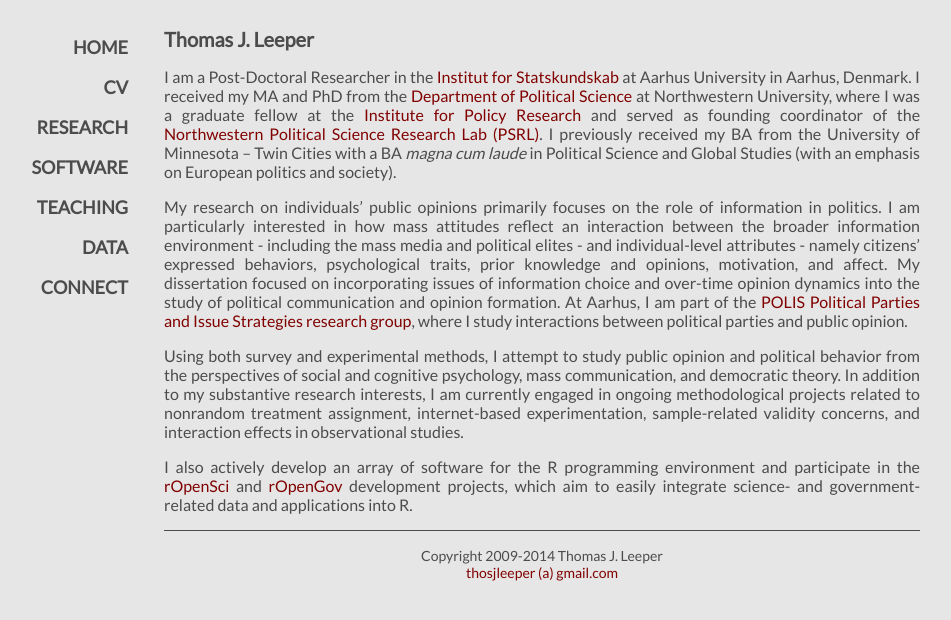
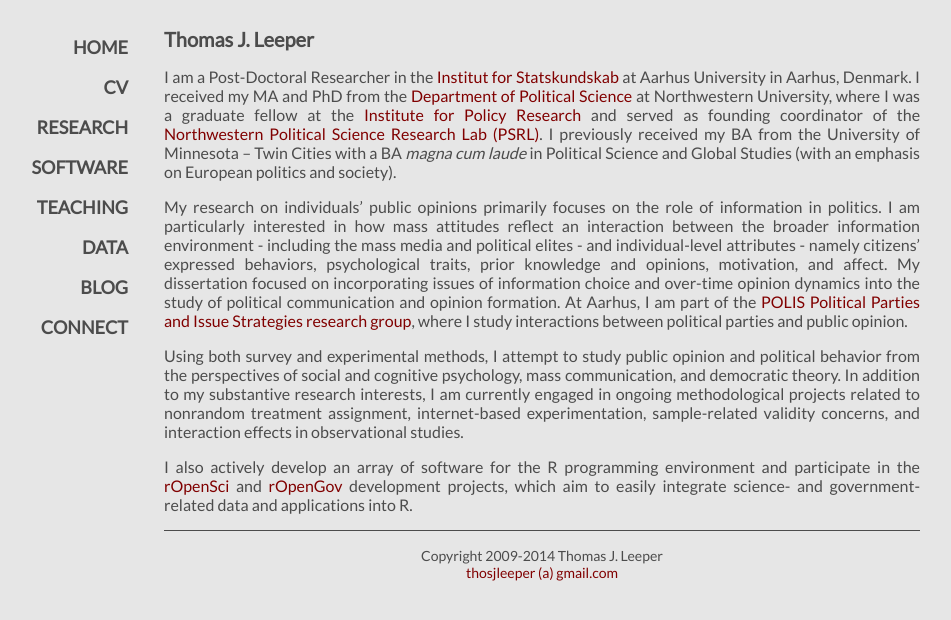
Before and after one commit to leeper/leeper.github.io, a Jekyll site: the page built from index.md, in a window 1280 px wide. Shown: the top 620 px of the page, without its empty margins (98-1049 px from the left). Built offline with Jekyll 4.4.1, drawn with Linux system fonts in a browser that asks for light colours.

Commit message:
Update default.html

```diff
--- a/_layouts/default.html
+++ b/_layouts/default.html
@@ -20,6 +20,7 @@
   	<a href="http://leeper.github.io/software.html">Software</a>
   	<a href="http://leeper.github.io/teaching.html">Teaching</a>
   	<a href="http://dvn.iq.harvard.edu/dvn/dv/leeper">Data</a>
+  	<a href="http://leeper.github.io/blog.html">Blog</a>
   	<a href="http://leeper.github.io/contact.html">Connect</a>
   </nav>
   <div style="margin-top: 0.08in; margin-bottom: 0.08in; color:#4c4c4c; ">
```
